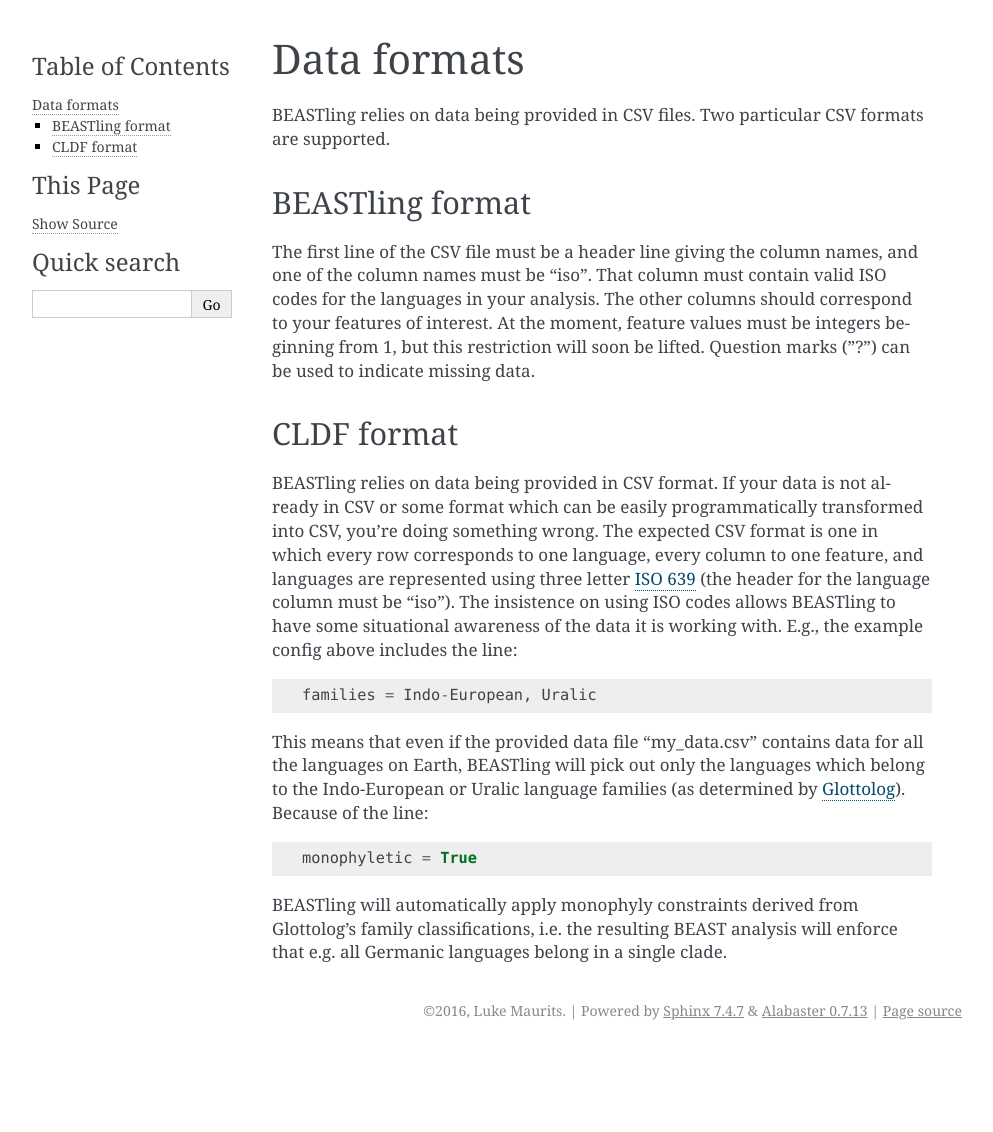
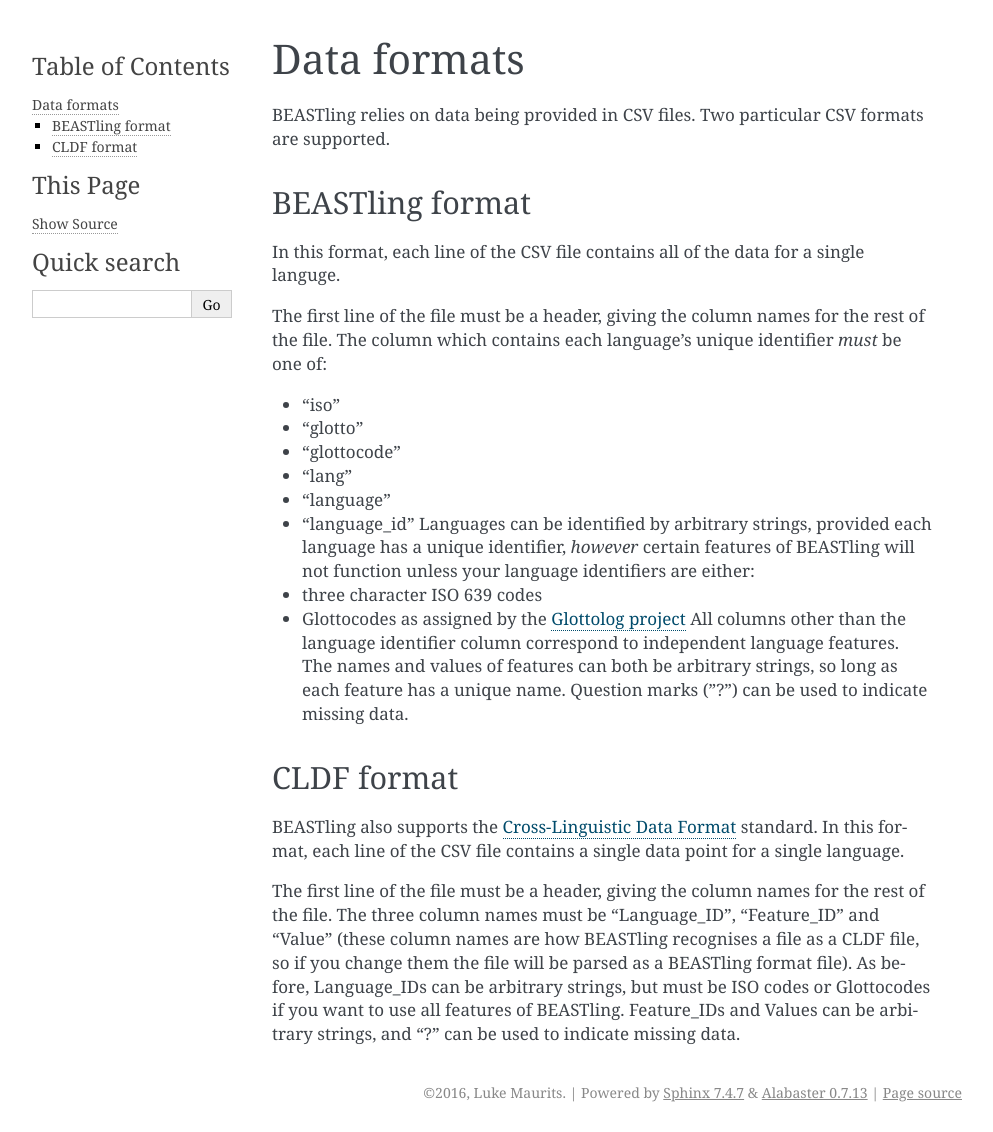
Before and after one commit to lmaurits/BEASTling, a Sphinx documentation site: the page built from docs/data.md, in a window 1280 px wide. Shown: the whole page, without its empty margins (148-1141 px from the left). Built offline with Sphinx 7.4.7, drawn with Linux system fonts in a browser that asks for light colours; before the commit the page ends 1050 px from its top, so only the background shows below that.

Commit message:
Expanded documentation.

```diff
--- a/docs/data.md
+++ b/docs/data.md
@@ -4,29 +4,22 @@
 
 ## BEASTling format
 
-The first line of the CSV file must be a header line giving the column names, and one of the column names must be "iso".  That column must contain valid ISO codes for the languages in your analysis.  The other columns should correspond to your features of interest.  At the moment, feature values must be integers beginning from 1, but this restriction will soon be lifted.  Question marks ("?") can be used to indicate missing data.
+In this format, each line of the CSV file contains all of the data for a single languge.
+
+The first line of the file must be a header, giving the column names for the rest of the file.  The column which contains each language's unique identifier *must* be one of:
+* "iso"
+* "glotto"
+* "glottocode"
+* "lang"
+* "language"
+* "language_id"
+Languages can be identified by arbitrary strings, provided each language has a unique identifier, *however* certain features of BEASTling will not function unless your language identifiers are either:
+* three character ISO 639 codes
+* Glottocodes as assigned by the [Glottolog project](http://glottolog.org/glottolog/glottologinformation)
+All columns other than the language identifier column correspond to independent language features.  The names and values of features can both be arbitrary strings, so long as each feature has a unique name.  Question marks ("?") can be used to indicate missing data.
 
 ## CLDF format
 
-BEASTling relies on data being provided in CSV format.  If your data is not
-already in CSV or some format which can be easily programmatically transformed
-into CSV, you're doing something wrong.  The expected CSV format is one in
-which every row corresponds to one language, every column to one feature, and
-languages are represented using three letter [ISO
-639](https://en.wikipedia.org/wiki/List_of_ISO_639-1_codes) (the header for the
-language column must be "iso").  The insistence on using ISO codes allows
-BEASTling to have some situational awareness of the data it is working with.
-E.g., the example config above includes the line:
+BEASTling also supports the [Cross-Linguistic Data Format](https://github.com/glottobank/cldf) standard.  In this format, each line of the CSV file contains a single data point for a single language.
 
-	families = Indo-European, Uralic
-
-This means that even if the provided data file "my_data.csv" contains data for
-all the languages on Earth, BEASTling will pick out only the languages which
-belong to the Indo-European or Uralic language families (as determined by
-[Glottolog](http://glottolog.org/)).  Because of the line:
-
-	monophyletic = True
-
-BEASTling will automatically apply monophyly constraints derived from
-Glottolog's family classifications, i.e. the resulting BEAST analysis will
-enforce that e.g. all Germanic languages belong in a single clade.
+The first line of the file must be a header, giving the column names for the rest of the file.  The three column names must be "Language_ID", "Feature_ID" and "Value" (these column names are how BEASTling recognises a file as a CLDF file, so if you change them the file will be parsed as a BEASTling format file).  As before, Language_IDs can be arbitrary strings, but must be ISO codes or Glottocodes if you want to use all features of BEASTling.  Feature_IDs and Values can be arbitrary strings, and "?" can be used to indicate missing data.
```
Also changed, not shown: docs/config.md (+1 -1 lines), docs/modelling.md (+12 -2 lines).
